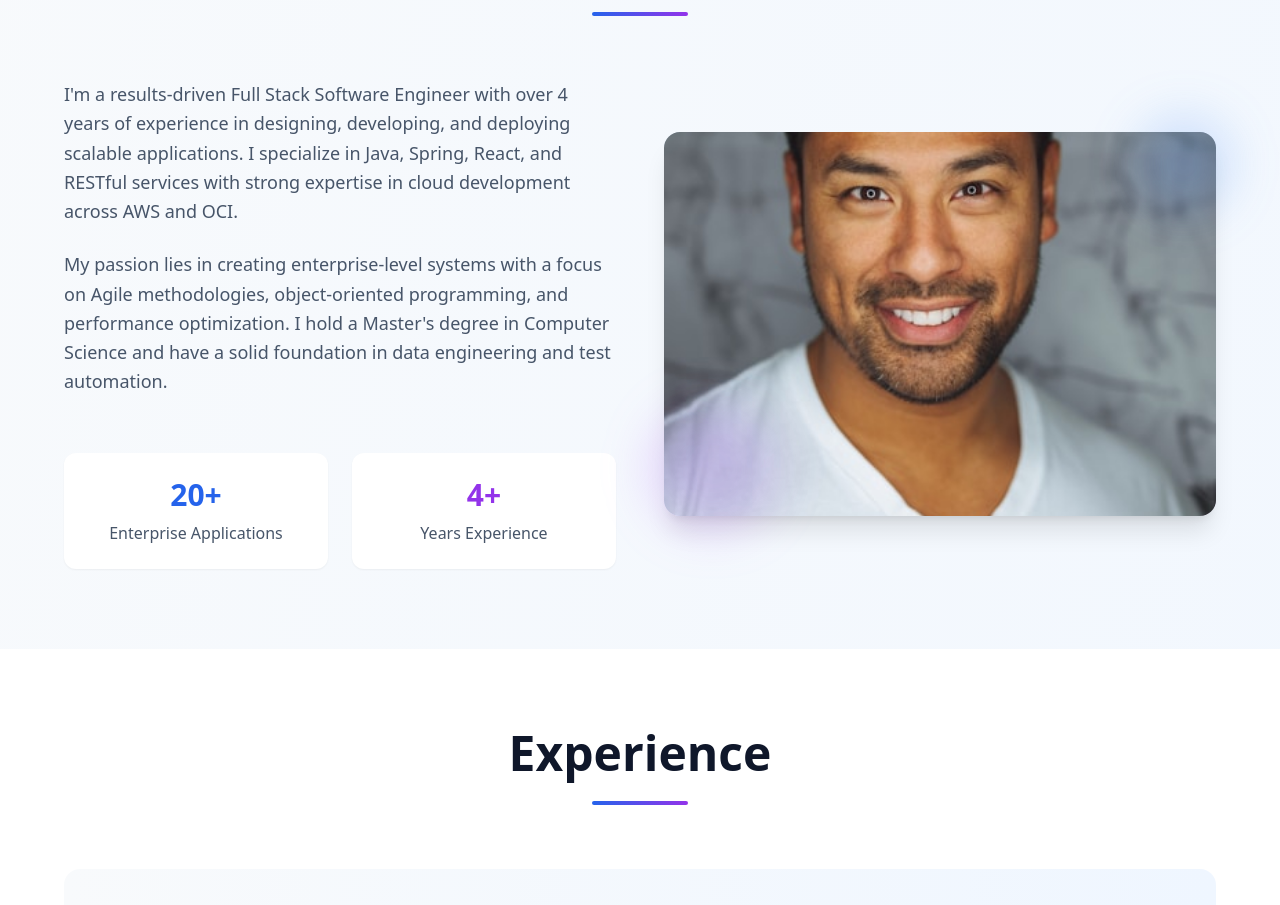
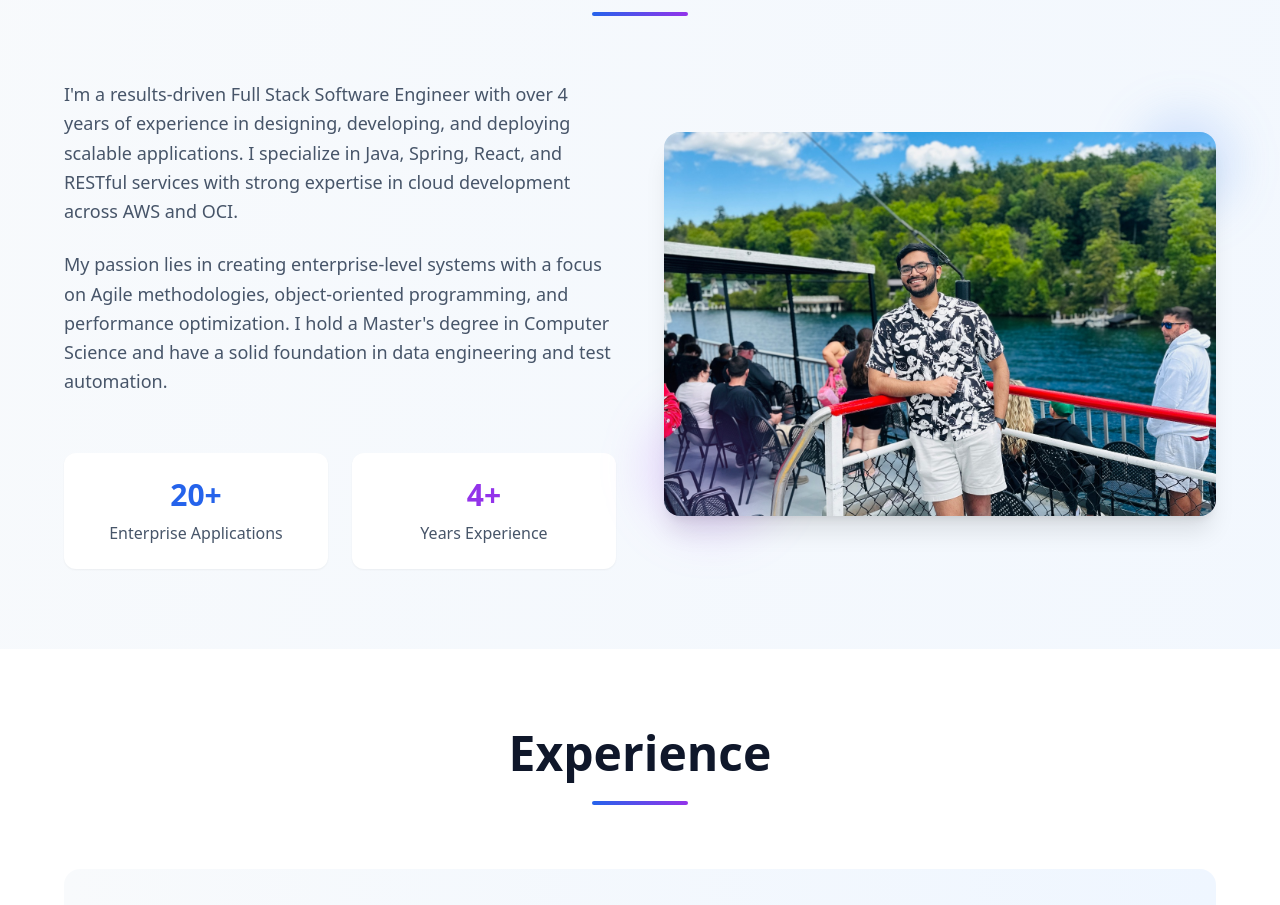
Before and after one commit to ROHITHDHARURU/my-portfolio, a React (Vite) app: page / in a window 1280 px wide. Shown: the part 940-1845 px from the top of the page. Built offline with nearby package versions, Linux system fonts and the light colour scheme.

Commit message:
Add profile picture
Update the about section with the user's profile picture.

```diff
--- a/src/components/About.tsx
+++ b/src/components/About.tsx
@@ -38,7 +38,7 @@ export const About = () => {
           <div className="relative">
             <div className="w-full h-96 bg-gradient-to-br from-blue-100 to-purple-100 rounded-2xl shadow-xl overflow-hidden">
               <img
-                src="/profile-photo.jpg"
+                src="/lovable-uploads/2cca9ee4-f36f-4c07-8426-6cd159de23ba.png"
                 alt="Rohith Dharuru"
                 className="w-full h-full object-cover"
               />
```
Also changed, not shown: public/lovable-uploads/2cca9ee4-f36f-4c07-8426-6cd159de23ba.png (added).
